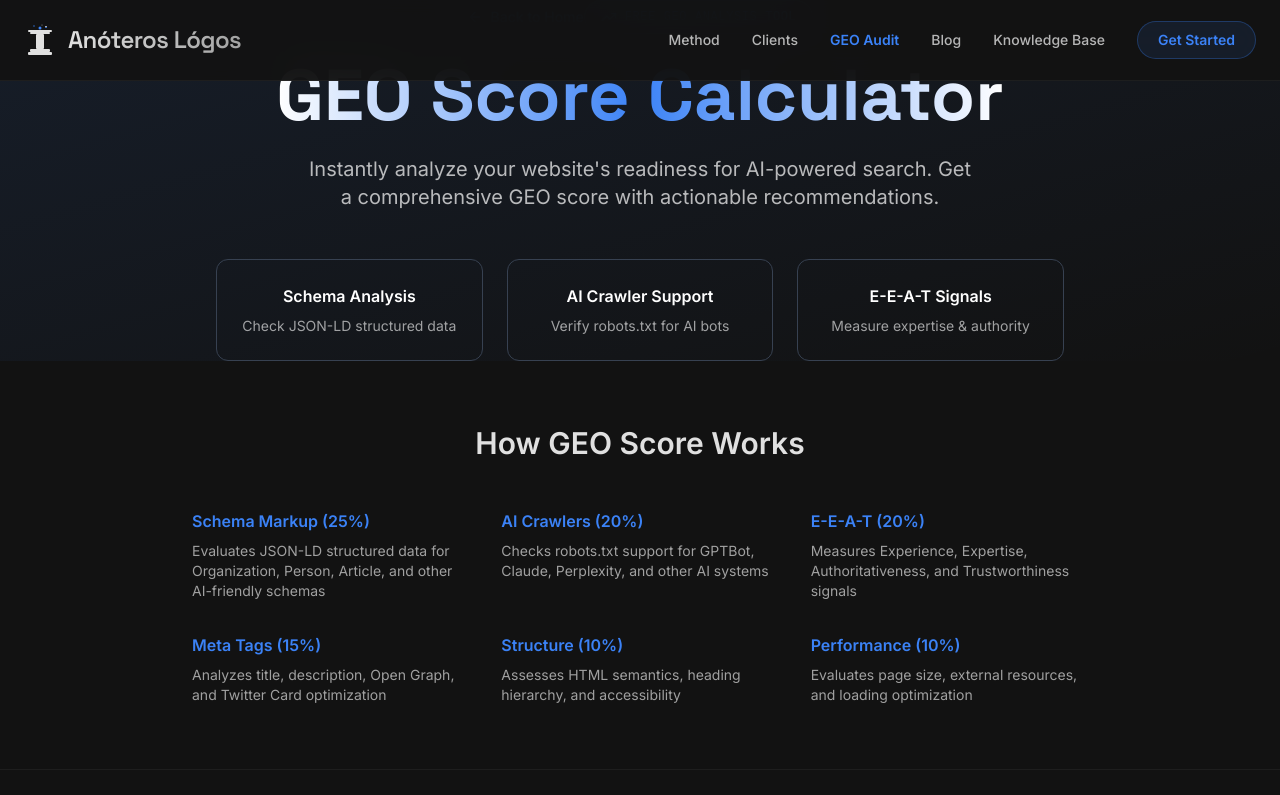
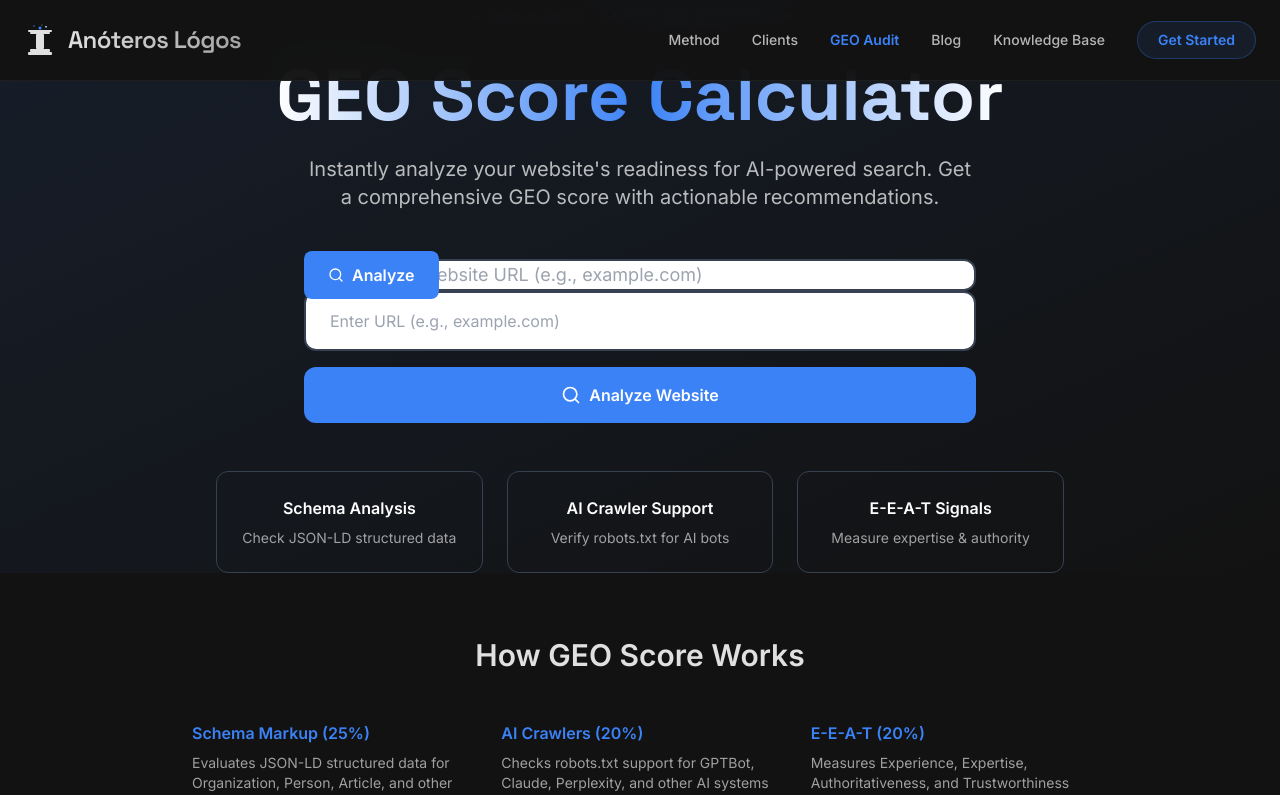
Before and after one commit to DelovoyMotiv/anteroslogos, a React (Vite) app: page /geo-audit in a window 1280 px wide. Shown: the top 795 px of the page. Built offline with nearby package versions, Linux system fonts and the light colour scheme.

Commit message:
Fix form visibility on desktop and ensure all menu items appear

```diff
--- a/components/Header.tsx
+++ b/components/Header.tsx
@@ -78,7 +78,7 @@ const Header = forwardRef<HTMLElement, HeaderProps>(({ onMethodClick, onClientsC
                         </button>
                     ))}
                     <button
-                        onClick={onContactClick}
+                        onClick={onContactClick || (() => navigate('/'))}
                         className="bg-brand-accent/10 hover:bg-brand-accent text-brand-accent hover:text-white px-5 py-2 rounded-full text-sm font-semibold transition-all duration-300 border border-brand-accent/30 hover:border-brand-accent hover:shadow-lg hover:shadow-brand-accent/30 hover:-translate-y-0.5 whitespace-nowrap"
                     >
                         Get Started
--- a/pages/GeoAuditPage.tsx
+++ b/pages/GeoAuditPage.tsx
@@ -106,7 +106,7 @@ const GeoAuditPage = () => {
           {/* Analysis Form */}
           <form onSubmit={handleAnalyze} className="max-w-2xl mx-auto mb-8">
             {/* Desktop: Input with button inside */}
-            <div className="hidden md:block relative">
+            <div className="hidden sm:block relative">
               <input
                 type="text"
                 value={url}
@@ -135,7 +135,7 @@ const GeoAuditPage = () => {
             </div>
 
             {/* Mobile: Stacked input and button */}
-            <div className="md:hidden space-y-4">
+            <div className="sm:hidden space-y-4">
               <input
                 type="text"
                 value={url}
@@ -171,7 +171,8 @@ const GeoAuditPage = () => {
             </div>
           )}
 
-          {/* Features Grid */}
+          {/* Features Grid - Only show if no results */}
+          {!result && (
           <div className="grid grid-cols-1 md:grid-cols-3 gap-6 mt-12">
             {[
               { title: 'Schema Analysis', desc: 'Check JSON-LD structured data' },
@@ -184,6 +185,7 @@ const GeoAuditPage = () => {
               </div>
             ))}
           </div>
+          )}
         </div>
       </section>
 
```
